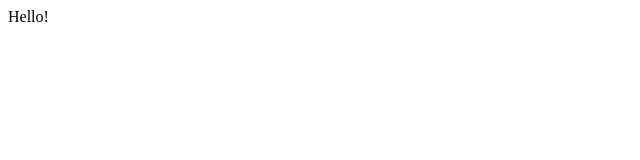
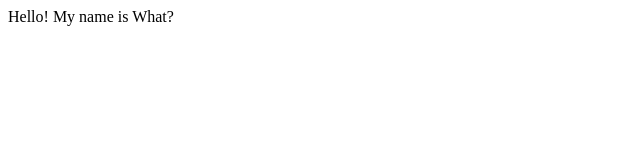
Before and after one commit to hollyisaredhead/Weekly-meal-planner, a plain HTML site: page index.html in a window 1280 px wide. Shown: the whole page, without its empty margins (0-640 px from the left). Drawn offline with Linux system fonts and the light colour scheme.

Commit message:
added a line

```diff
--- a/index.html
+++ b/index.html
@@ -9,6 +9,6 @@
 <body>
 
     Hello!
-
+    My name is What?
 </body>
 </html>
```
